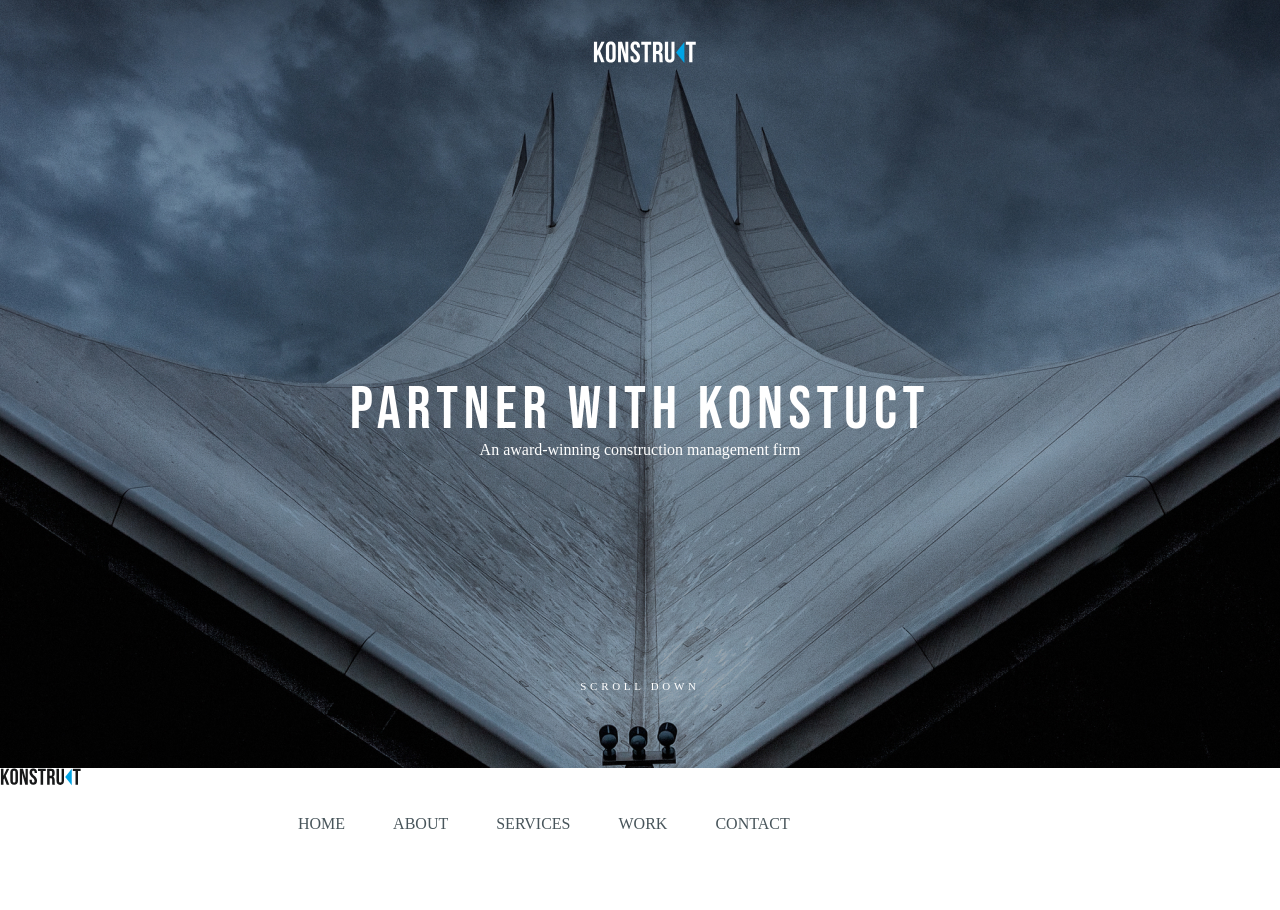
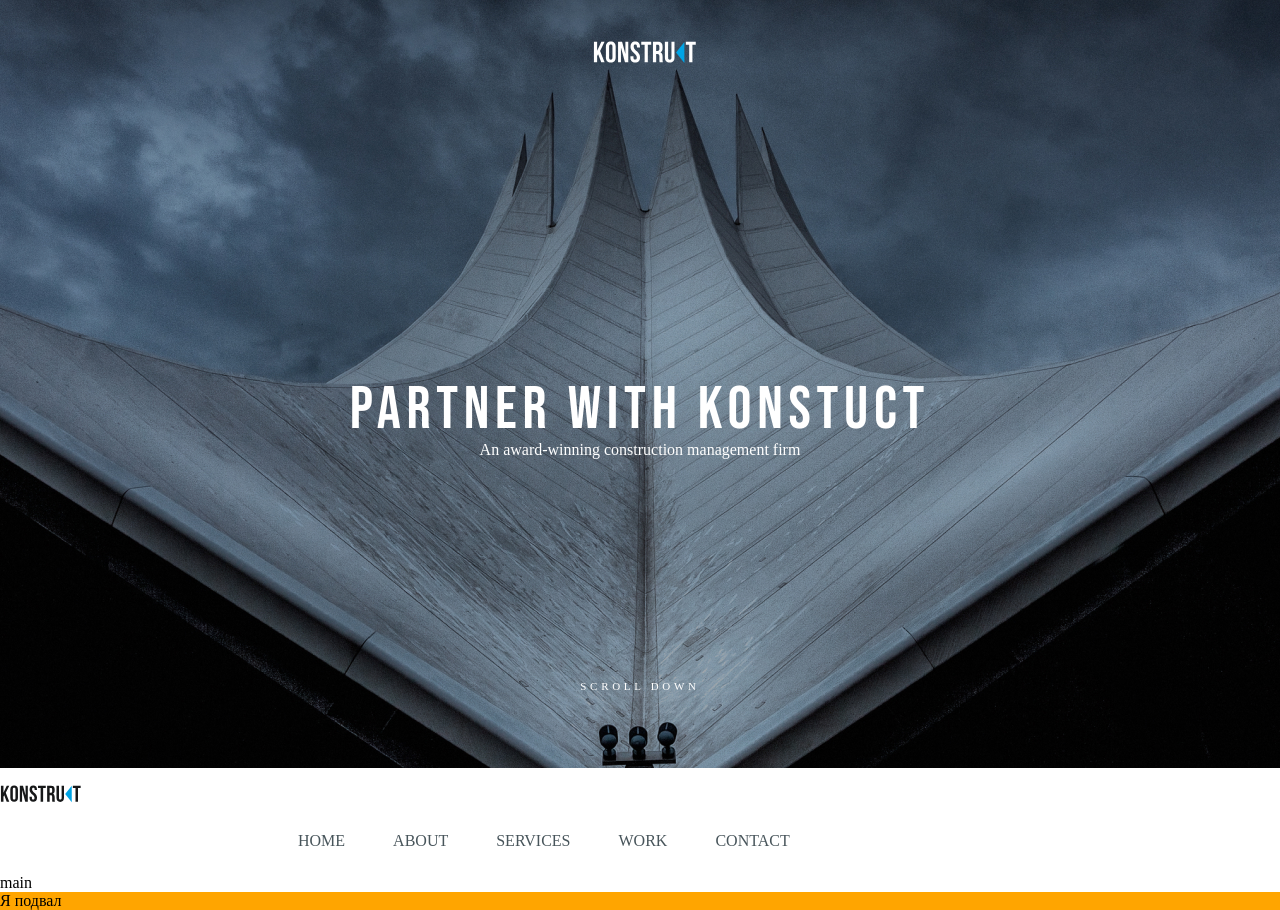
Before and after one commit to margaritaritik/konstruct-template-, a website: page index.html in a window 1280 px wide. Before the commit the page ends 857 px from the top, so only its background shows below. Drawn offline with Linux system fonts and the light colour scheme.

Commit message:
create footer

```diff
--- a/css/style.css
+++ b/css/style.css
@@ -3,6 +3,9 @@
     margin: 0;
     border: 0;
     box-sizing: border-box;
+}
+body{
+    height: 100%;
 }
 
 
@@ -14,7 +17,7 @@
 }
 /*-----------------------HEADER------------------------------------------------------------------------------------------*/
 .header{
-    position: absolute;
+    position: relative;
     width: 100%;
     top:0;
     left: 0;
@@ -23,6 +26,7 @@
 
 ._container{
     width: 100%;
+    box-sizing: content-box;
     position: relative;
     max-width: 940px;
     margin: 0 auto;
@@ -110,14 +114,15 @@
 /*-----------------HEADER----------------------------*/
 /*-----------------MENU--------------------------------------*/
 .page{
-    position: absolute;
-    top:768px;
-    left: 0;
-    width: 100%;
-    height: 100%;
-    max-height: 65px;
-    max-width: 1442px;
-    z-index: 100;
+    /*position: relative;*/
+    /*top:768px;*/
+    /*left: 0;*/
+    /*width: 100%;*/
+    /*height: 100%;*/
+    /*max-height: 65px;*/
+    /*max-width: 1442px;*/
+    /*z-index: 100;*/
+    flex: 1 1 auto;
 
 }
 
@@ -147,7 +152,9 @@
 /*-----------------MENU--------------------------------------*/
 /*----------------FOOTER---------------------------*/
 .footer{
-    flex: 0 0 auto;
+    background-color: orange;
+
+    /*flex: 0 0 auto;*/
 }
 
 /*--------------FOOTER-----------------------------*/
--- a/index.html
+++ b/index.html
@@ -22,10 +22,6 @@
                 <div class="backImage _ibj">
                     <img src="img/header/backImage.jpg" alt="konstruct" class="image_logo">
                 </div>
-
-
-        </header>
-        <main class="page">
             <div class="header_menu menu">
                 <div class="container_menu">
                     <div class="logo menu_logo">
@@ -52,6 +48,9 @@
                     </nav>
                 </div>
             </div>
+        </header>
+        <main class="page">
+          main
         </main>
         <footer class="footer">
             Я подвал
```
